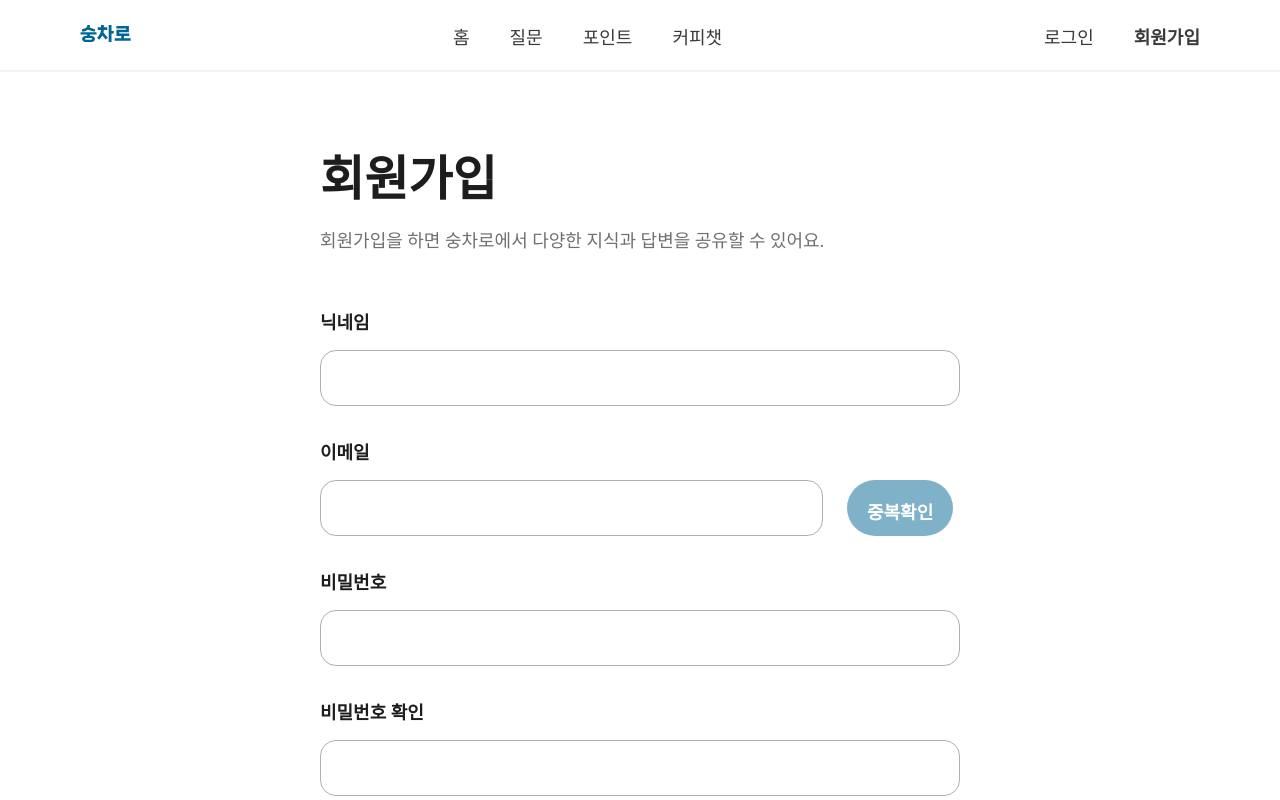
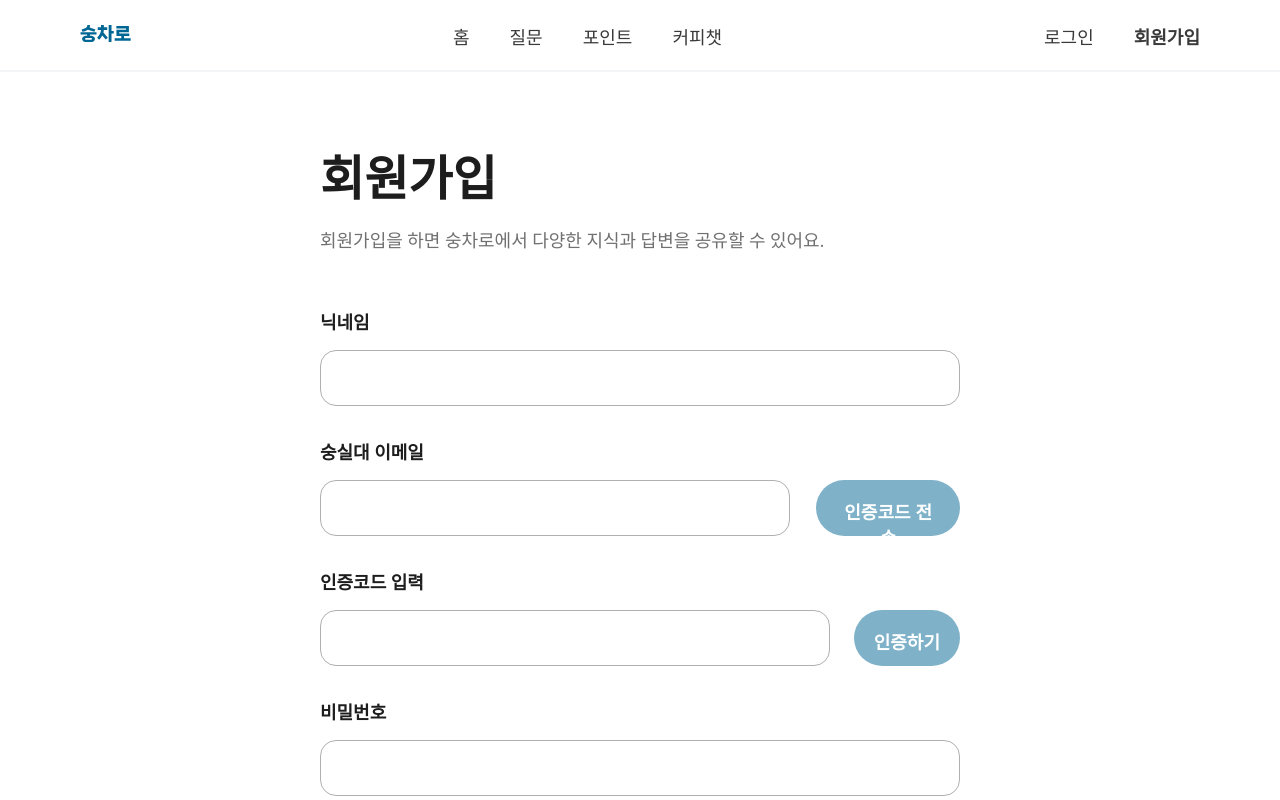
Before and after one commit to Soongmile/Soongmile-FE, a Next.js app: page /signup in a window 1280 px wide. Shown: the top 800 px of the page. Built offline with nearby package versions, Linux system fonts and the light colour scheme.

Commit message:
feat: signup 페이지 api 연결 작업

```diff
--- a/pages/signup.tsx
+++ b/pages/signup.tsx
@@ -3,10 +3,14 @@ import type { NextPage } from 'next';
 import styled from 'styled-components';
 import { useState } from 'react';
 import Link from 'next/link';
+import useSignup from '@/hooks/useSignup';
+import usePostSignup from '@/hooks/usePostSignup';
+import client from '@/apis/client';
 import theme from '../styles/theme';
 import TextInput from '../components/reusable/Inputs/TextInput';
 import CheckedBtn from '../components/reusable/Buttons/CheckedBtn';
 import SquareBtn from '../components/reusable/Buttons/SquareBtn';
+import Ok from '../assets/icons/CheckCircle.svg';
 
 interface AgreeType {
   personalInfo: boolean;
@@ -19,69 +23,69 @@ interface FontProps {
 }
 
 const Signup: NextPage = () => {
-  const [name, setName] = useState<string>('');
-  const [email, setEmail] = useState<string>('');
-  const [password, setPassword] = useState<string>('');
-  const [passwordConfirm, setPasswordConfirm] = useState<string>('');
+  const {
+    registerForm,
+    isNicknameValid,
+    isEmailValid,
+    isPasswordValid,
+    isPasswordConfirmValid,
+    handleNickname,
+    handleEmail,
+    handlePassword,
+    handlePasswordConfirm,
+    nicknameError,
+    emailError,
+    passwordError,
+    passwordConfirmError,
+  } = useSignup();
   const [{ personalInfo, adInfo }, setAgree] = useState<AgreeType>({
     personalInfo: false,
     adInfo: false,
   });
 
-  const [nicknameError, setNicknameError] = useState<string>('');
-  const [passwordError, setPasswordError] = useState<string>('');
-  const [passwordConfirmError, setPasswordConfirmError] = useState<string>('');
+  const [isCode, setIsCode] = useState<string>('');
+  const [isSuccessCode, setIsSuccessCode] = useState<boolean>(false);
+  const [countdown, setCountdown] = useState<number | null>(null);
+  const { mutate: postSignupForm } = usePostSignup();
 
-  const nicknameCheck = /^[가-힣A-Za-z0-9_]{1,10}$/;
-  const passwordCheck = /^[a-zA-Z0-9~!@#$%^&*()_+|<>?:{}]{8,20}$/;
-
-  const isNicknameValid = (nickname: string): boolean => {
-    return nicknameCheck.test(nickname);
-  };
-  const isPasswordValid = (password: string): boolean => {
-    return passwordCheck.test(password);
-  };
-  const isPasswordConfirmValid = (passwordConfirm: string): boolean => {
-    return password === passwordConfirm;
+  const handleCertificate = () => {
+    client.post(`/user/join/emailConfirm?code=${isCode}`).then((res) => {
+      alert('인증이 완료되었습니다.');
+      console.log(res);
+      setIsSuccessCode(true);
+    });
   };
 
-  const handleNicknameChange = (e: React.ChangeEvent<HTMLInputElement>) => {
-    const newNickname = e.target.value;
-    setName(newNickname);
-    setNicknameError('');
+  const startCountdown = () => {
+    setCountdown(300); // 5분을 초로 환산
+    const countdownInterval = setInterval(() => {
+      setCountdown((prev) => (prev !== null ? prev - 1 : null));
+    }, 1000);
 
-    if (!isNicknameValid(newNickname)) {
-      setNicknameError('1~10자 이내, 한글, 영문, 특수기호(_) 사용 가능');
-    } else {
-      setNicknameError('');
-    }
+    // 5분 후에 인터벌을 클리어하고 countdown을 초기화
+    setTimeout(() => {
+      clearInterval(countdownInterval);
+      setCountdown(null);
+    }, 300000);
   };
 
-  const handlePasswordChange = (e: React.ChangeEvent<HTMLInputElement>) => {
-    const newPassword = e.target.value;
-    setPassword(newPassword);
-    setPasswordError('');
-
-    if (!isPasswordValid(newPassword)) {
-      setPasswordError('8~20자 이내, 문자, 숫자, 특수기호 사용 가능');
-    } else {
-      setPasswordError('');
-    }
+  const formatCountdown = (seconds: number): string => {
+    const minutes = Math.floor(seconds / 60);
+    const remainingSeconds = seconds % 60;
+    return `${String(minutes).padStart(2, '0')}:${String(remainingSeconds).padStart(2, '0')}`;
   };
 
-  const handlePasswordConfirmChange = (e: React.ChangeEvent<HTMLInputElement>) => {
-    const newPasswordConfirm = e.target.value;
-    setPasswordConfirm(newPasswordConfirm);
-    setPasswordConfirmError('');
-
-    if (!isPasswordConfirmValid(newPasswordConfirm)) {
-      setPasswordConfirmError('비밀번호가 일치하지 않습니다.');
-    } else {
-      setPasswordConfirmError('');
-    }
+  const handleEmailCode = () => {
+    client.post(`/user/join/sendEmailCode?email=${registerForm.email}`).then((res) => {
+      alert('인증을 위해 메일함을 확인해주세요.');
+      console.log(res);
+      startCountdown();
+    });
   };
 
-  const checkedAllInfo = personalInfo && adInfo;
+  const handleCode = (e: React.ChangeEvent<HTMLInputElement>) => {
+    setIsCode(e.target.value);
+  };
 
   const handleCheck = (e: React.ChangeEvent<HTMLInputElement>) => {
     const { id, checked } = e.target;
@@ -112,16 +116,72 @@ const Signup: NextPage = () => {
         type="text"
         width="640px"
         height="56px"
-        onChange={handleNicknameChange}
-        hasError={!isNicknameValid(name)}
-        errorMessage={name && !isNicknameValid(name) ? nicknameError : ''}
+        onChange={(e) => handleNickname(e.target.value)}
+        hasError={!isNicknameValid(registerForm.membername)}
+        errorMessage={
+          registerForm.membername && !isNicknameValid(registerForm.membername) ? nicknameError : ''
+        }
       />
       <Spacing direction="vertical" size={32} />
-      <SubText>이메일</SubText>
+      <SubText>숭실대 이메일</SubText>
       <Spacing direction="vertical" size={16} />
       <InputFlex>
-        <TextInput type="email" width="503px" height="56px" />
-        <CheckedBtn children="중복확인" able={!!email} />
+        <TextInputContainer>
+          <InputContainer>
+            <TextInput
+              type="email"
+              width="470px"
+              height="56px"
+              onChange={(e) => handleEmail(e.target.value)}
+              hasError={!isEmailValid(registerForm.email)}
+              errorMessage={
+                registerForm.email && !isEmailValid(registerForm.email) ? emailError : ''
+              }
+            />
+          </InputContainer>
+        </TextInputContainer>
+        <CheckedBtn
+          children="인증코드 전송"
+          able={isEmailValid(registerForm.email)}
+          onClick={() => {
+            handleEmailCode();
+          }}
+        />
+      </InputFlex>
+      <Spacing direction="vertical" size={32} />
+      <SubText>인증코드 입력</SubText>
+      <Spacing direction="vertical" size={16} />
+      <InputFlex>
+        <TextInputContainer>
+          <InputContainer>
+            <TextInput
+              type="text"
+              width="510px"
+              height="56px"
+              onChange={handleCode}
+              hasError={!(isCode.length === 4 && /^\d{4}$/.test(isCode))}
+              errorMessage={
+                isCode && !(isCode.length === 4 && /^\d{4}$/.test(isCode))
+                  ? '인증코드 숫자 4자리를 입력해주세요.'
+                  : ''
+              }
+            />
+            {isSuccessCode ? (
+              <OkStyle>
+                <Ok alt="ok" width="24" height="24" />
+              </OkStyle>
+            ) : (
+              countdown !== null && <CountdownText>{formatCountdown(countdown)}</CountdownText>
+            )}
+          </InputContainer>
+        </TextInputContainer>
+        <CheckedBtn
+          children="인증하기"
+          able={isCode.length === 4 && /^\d{4}$/.test(isCode) && !isSuccessCode}
+          onClick={() => {
+            handleCertificate();
+          }}
+        />
       </InputFlex>
       <Spacing direction="vertical" size={32} />
       <SubText>비밀번호</SubText>
@@ -130,9 +190,11 @@ const Signup: NextPage = () => {
         type="password"
         width="640px"
         height="56px"
-        onChange={handlePasswordChange}
-        hasError={!isPasswordValid(password)}
-        errorMessage={password && !isPasswordValid(password) ? passwordError : ''}
+        onChange={(e) => handlePassword(e.target.value)}
+        hasError={!isPasswordValid(registerForm.password)}
+        errorMessage={
+          registerForm.password && !isPasswordValid(registerForm.password) ? passwordError : ''
+        }
       />
       <Spacing direction="vertical" size={32} />
       <SubText>비밀번호 확인</SubText>
@@ -141,10 +203,12 @@ const Signup: NextPage = () => {
         type="password"
         width="640px"
         height="56px"
-        onChange={handlePasswordConfirmChange}
-        hasError={!isPasswordConfirmValid(passwordConfirm)}
+        onChange={(e) => handlePasswordConfirm(e.target.value)}
+        hasError={!isPasswordConfirmValid(registerForm.passwordchecker)}
         errorMessage={
-          passwordConfirm && !isPasswordConfirmValid(passwordConfirm) ? passwordConfirmError : ''
+          registerForm.passwordchecker && !isPasswordConfirmValid(registerForm.passwordchecker)
+            ? passwordConfirmError
+            : ''
         }
       />
       <Spacing direction="vertical" size={32} />
@@ -187,12 +251,16 @@ const Signup: NextPage = () => {
           children="회원가입"
           able={
             !!(
-              isNicknameValid(name) &&
-              isPasswordValid(password) &&
-              isPasswordConfirmValid(passwordConfirm) &&
-              personalInfo
+              isNicknameValid(registerForm.membername) &&
+              isPasswordValid(registerForm.password) &&
+              isPasswordConfirmValid(registerForm.passwordchecker) &&
+              personalInfo &&
+              isSuccessCode
             )
           }
+          onClick={() => {
+            postSignupForm(registerForm);
+          }}
         />
       </Link>
       <Spacing direction="vertical" size={111} />
@@ -230,7 +298,7 @@ const SubText = styled.div`
 const InputFlex = styled.div`
   display: flex;
   flex-direction: row;
-  gap: 24px;
+  justify-content: space-between;
 `;
 
 const CheckBoxContainer = styled.div`
@@ -268,3 +336,30 @@ const CheckedLabel = styled.label<FontProps>`
 const SpanStyle = styled.span<FontProps>`
   color: ${(props) => (props.color === 'primary' ? theme.colors.primary : theme.colors.gray2)};
 `;
+
+const TextInputContainer = styled.div`
+  width: 500px;
+`;
+
+const InputContainer = styled.div`
+  position: relative;
+  justify-content: center;
+  flex-direction: column;
+`;
+
+const CountdownText = styled.span`
+  position: absolute;
+  top: 50%;
+  right: 16px; // 오른쪽 여백 조정
+  transform: translateY(-50%);
+  font-size: 18px; // 원하는 크기로 조정
+  color: ${theme.colors.primary};
+  font-weight: 400;
+`;
+
+const OkStyle = styled.div`
+  position: absolute;
+  top: 50%;
+  right: 16px; // 오른쪽 여백 조정
+  transform: translateY(-50%);
+`;
```
Also changed, not shown: assets/icons/CheckCircle.svg (added).
